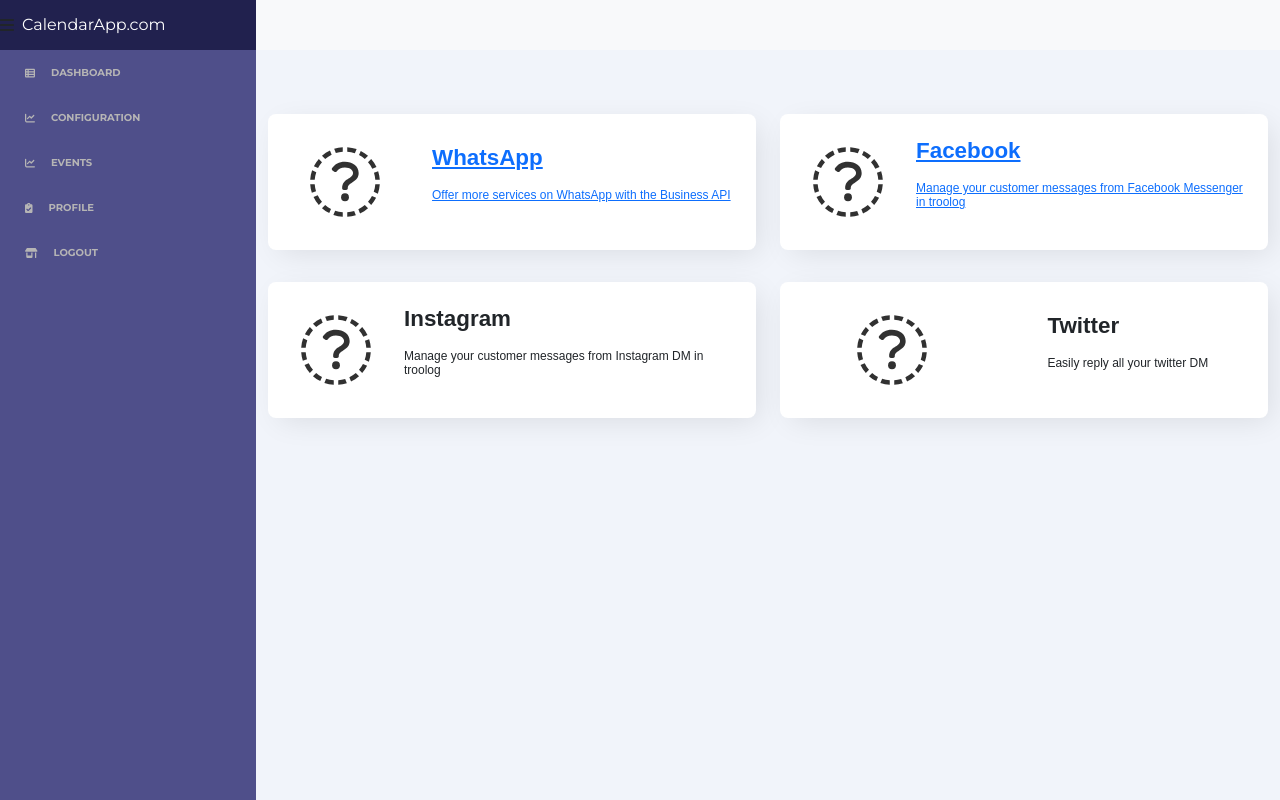
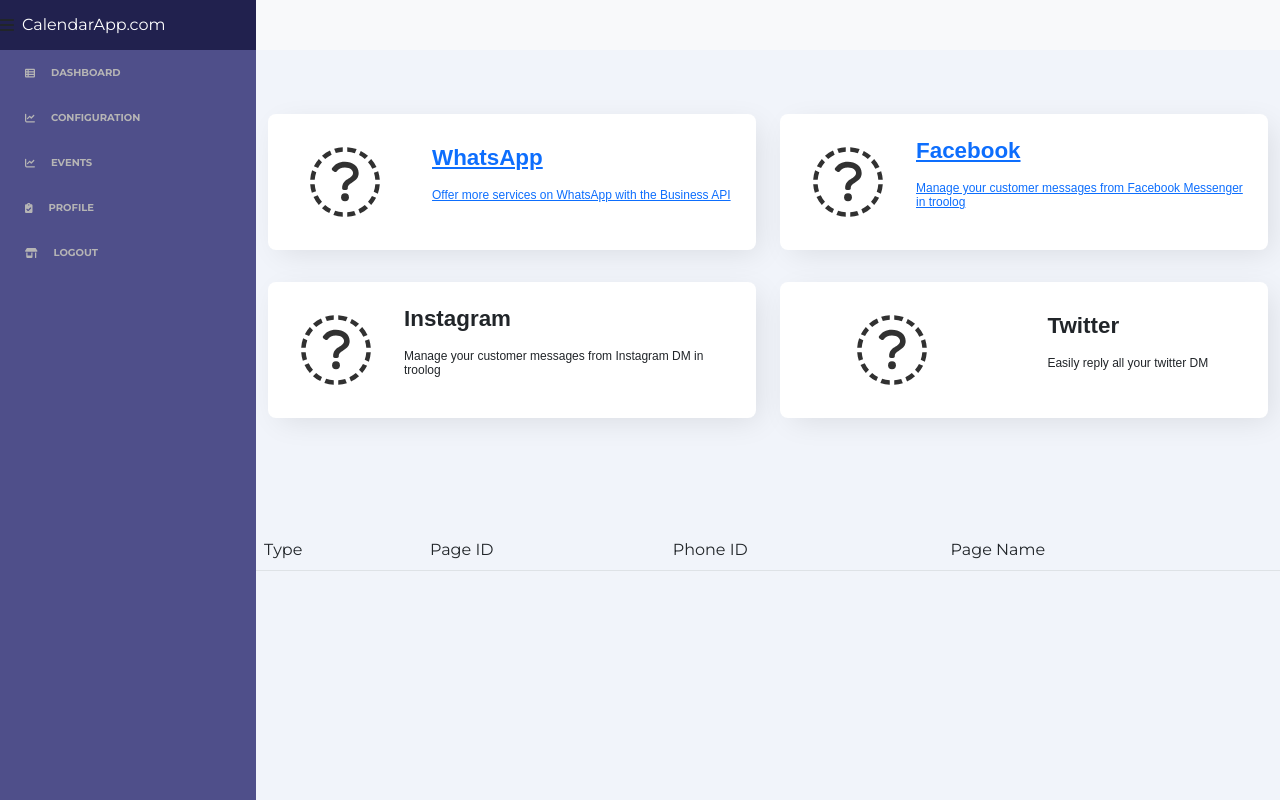
Before and after one commit to SylvesterChima/flasktest, a Flask app: template website/templates/configurations.html in a window 1280 px wide. Run offline with Flask 3, Linux system fonts and the light colour scheme; the template is opened without the code that fills it, so the values that code supplies are empty; some libraries are stand-ins or nearby versions.

Commit message:
clean up

```diff
--- a/website/templates/configurations.html
+++ b/website/templates/configurations.html
@@ -133,8 +133,13 @@
           }
 
         function fbLogin() {
-            console.log('{{userId}}')
-            console.log('{{configId}}')
+            FB.getLoginStatus(function(response) {
+                console.log(response);
+                if (response.status === 'connected') {
+                    FB.logout(function(response) {
+                        console.log(response);
+                    });
+                } else {
                     FB.login(function(response) {
                         console.log(response);
                         statusChangeCallback(response);
@@ -143,6 +148,8 @@
                         config_id: '{{configId}}'
                     }
                 );
+                }
+            });
         }
 
 
@@ -184,5 +191,23 @@
       <div id="status"></div>
       <!-- <fb:login-button config_id="188936620679912" onlogin="checkLoginState();"></fb:login-button> -->
 </section>
+
+<table class="table">
+    <tr>
+        <td>Type</td>
+        <td>Page ID</td>
+        <td>Phone ID</td>
+        <td>Page Name</td>
+    </tr>
+    {% for item in configs %}
+        <li>
+            <td>{{ item.type }}</td>
+            <td>{{ item.page_id }}</td>
+            <td>{{ item.phone_id }}</td>
+            <td>{{ item.page_name }}</td>
+        </li>
+    {% endfor %}
+</table>
+
 <script src="https://unpkg.com/axios/dist/axios.min.js"></script>
 {% endblock %}
```
Also changed, not shown: website/chat.py (+14 -14 lines). Lines whose indentation alone changed are shown as unchanged.
